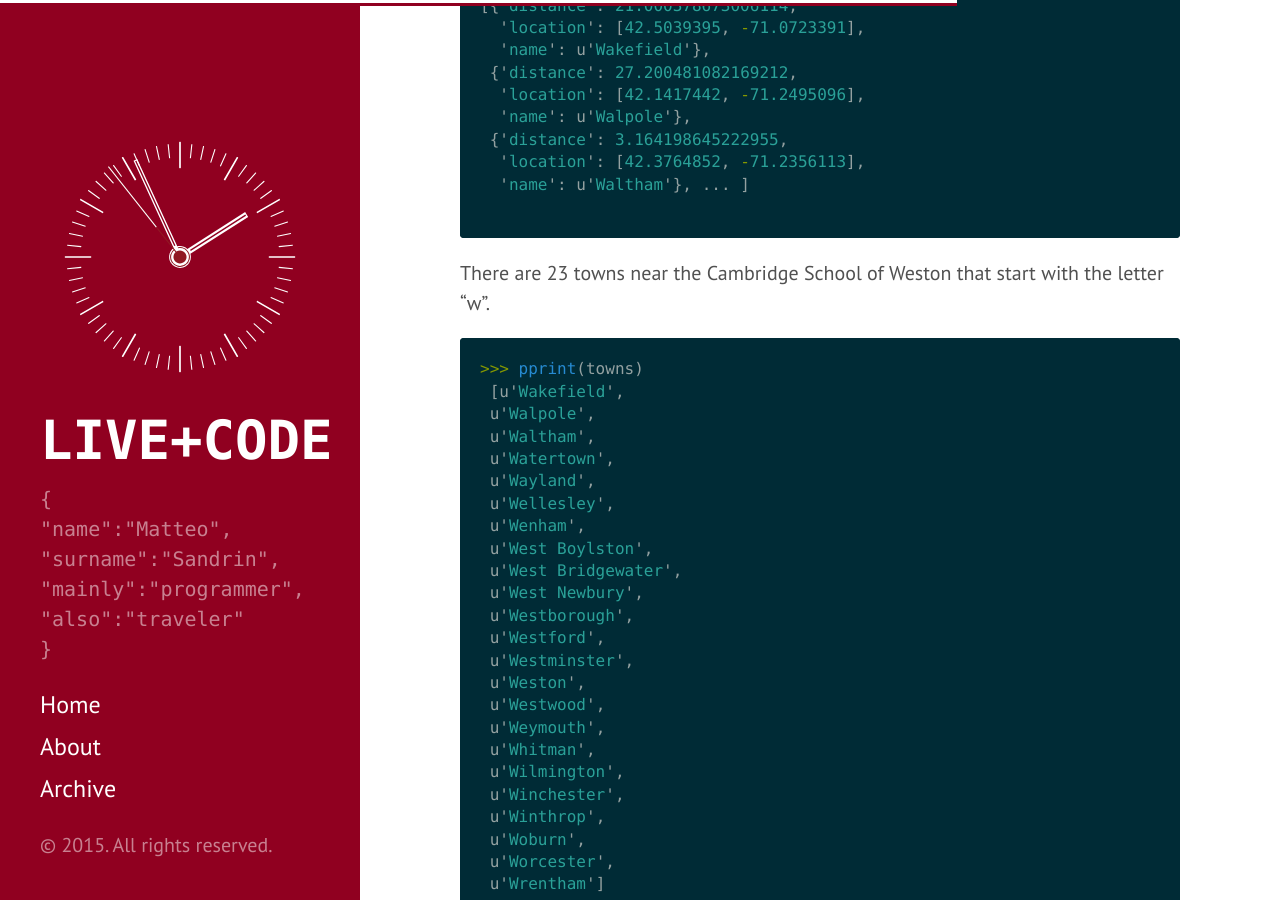
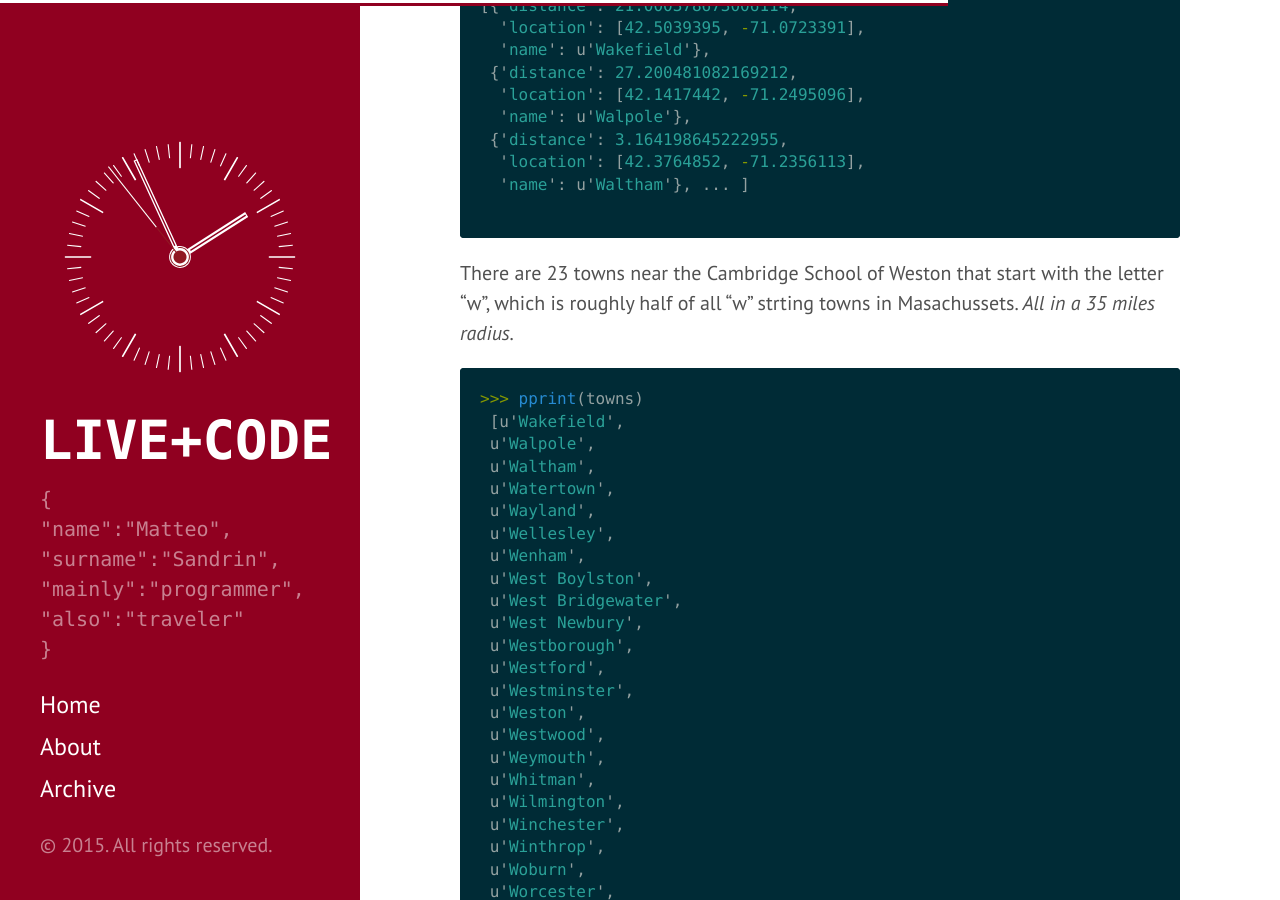
Before and after one commit to matteosandrin/matteosandrin.github.io, a Jekyll site: the page built from _posts/2015-10-12-does-every-town-in-massachussets-start-with-the-letter-w.md, in a window 1280 px wide and 900 px high, scrolled down 2530 px. Built offline with Jekyll 4.4.1, drawn with Linux system fonts in a browser that asks for light colours; nearby versions of some CDN libraries; Markdown is read by kramdown in place of the engine named in the settings.

Commit message:
New post

````diff
--- a/_posts/2015-10-12-does-every-town-in-massachussets-start-with-the-letter-w.md
+++ b/_posts/2015-10-12-does-every-town-in-massachussets-start-with-the-letter-w.md
@@ -112,7 +112,7 @@ I choose to define a town as "near" to the school if it is within 30 minutes of
 
 ```
 
-There are 23 towns near the Cambridge School of Weston that start with the letter "w".
+There are 23 towns near the Cambridge School of Weston that start with the letter "w", which is roughly half of all "w" strting towns in Masachussets. *All in a 35 miles radius.*
 
 ```python
 >>> pprint(towns)
````
